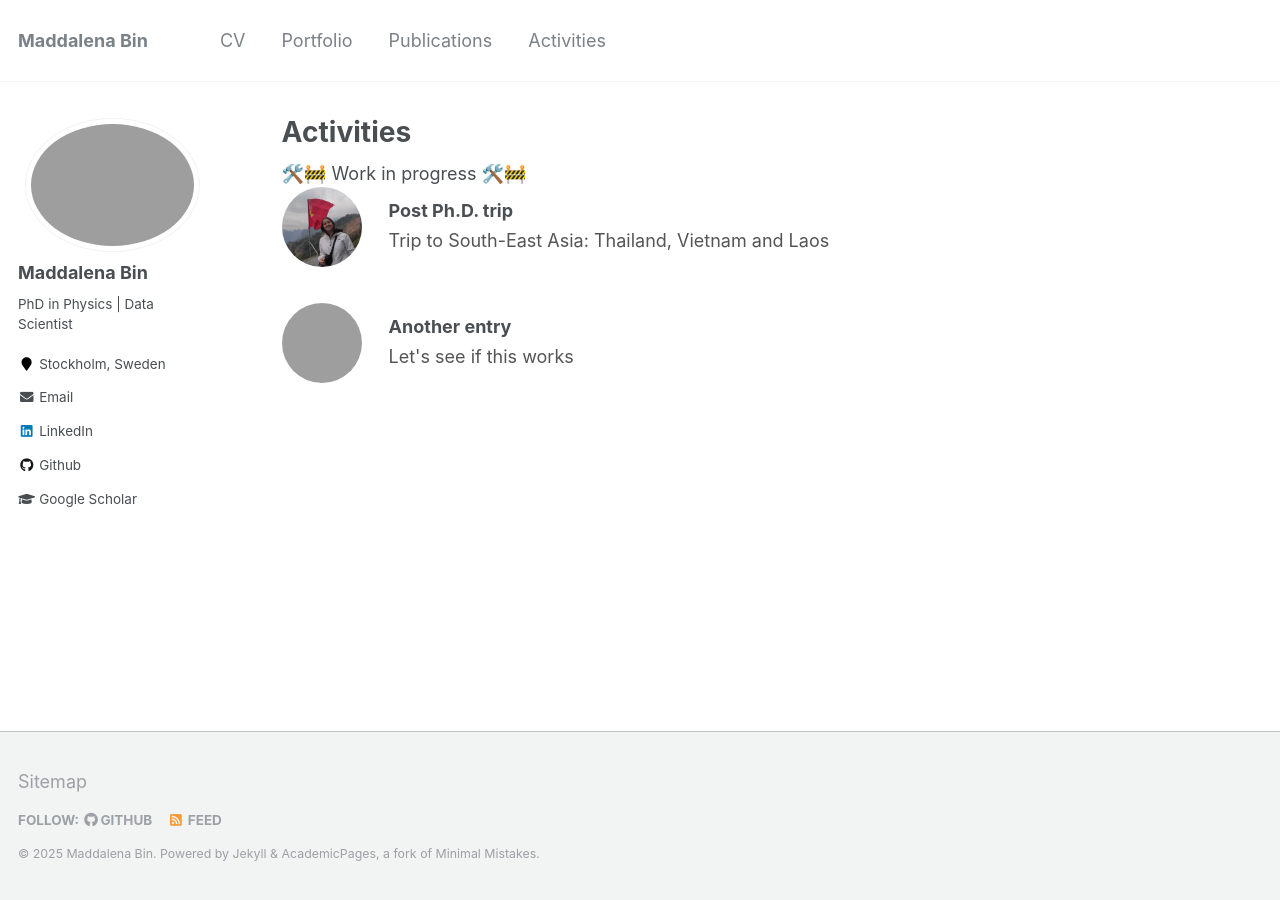
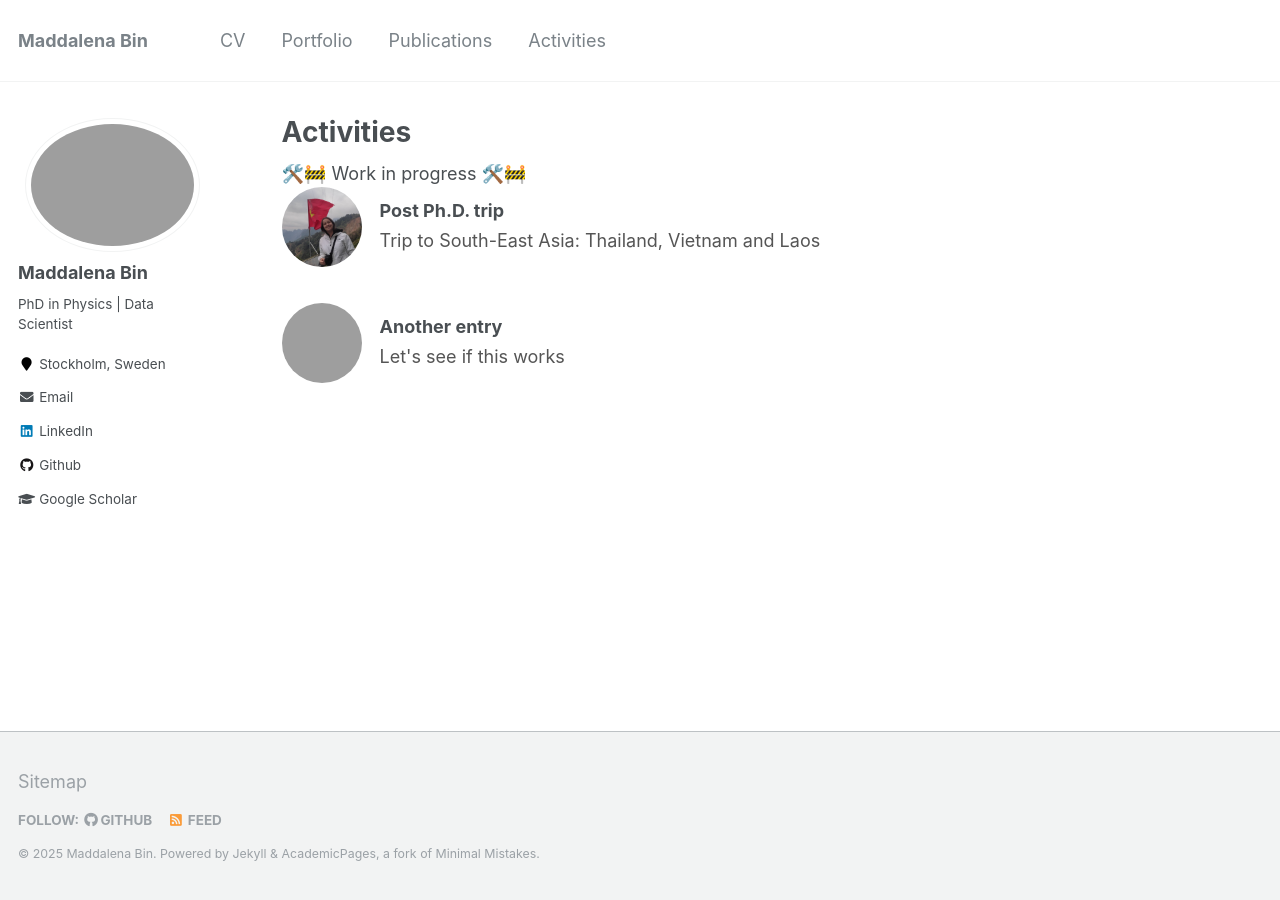
Before and after one commit to maddalenabin/maddalenabin.github.io, a Jekyll site: the page built from _pages/activitites.html, in a window 1280 px wide. Built offline with Jekyll 4.4.1, drawn with Linux system fonts in a browser that asks for light colours.

Commit message:
Update archive-single-activity.html

```diff
--- a/_includes/archive-single-activity.html
+++ b/_includes/archive-single-activity.html
@@ -15,7 +15,7 @@
 
 <a href="{{ post.url | relative_url }}" style="text-decoration: none; color: inherit;">
   <div style="display: flex; align-items: center; margin-bottom: 2rem;">
-    <div style="flex: 0 0 80px; margin-right: 1.5rem; overflow: hidden; position: relative;">
+    <div style="flex: 0 0 80px; margin-right: 1rem; overflow: hidden; position: relative;">
       {% if teaser %}
       <div style="width: 80px; height: 80px; overflow: hidden; border-radius: 50%;">
         <img
```
